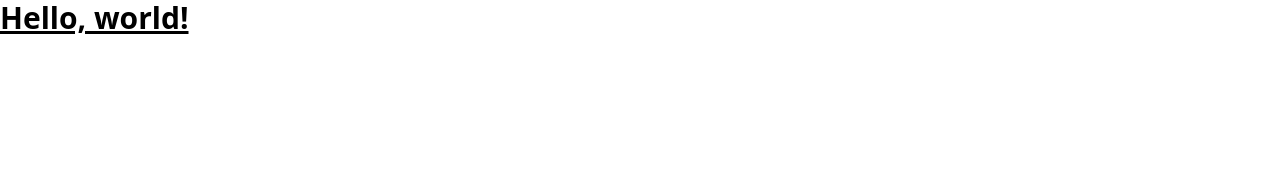
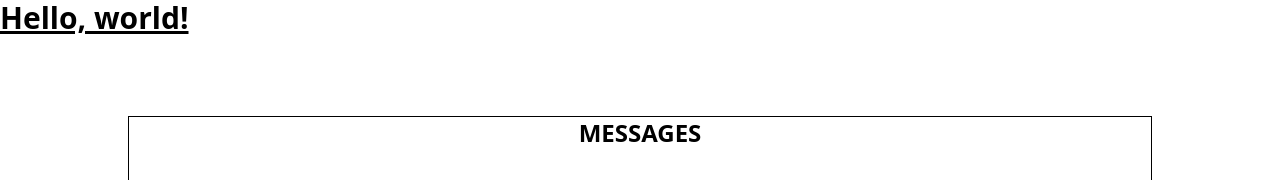
Before and after one commit to FirePhoenix555/chatapp, a website: page public/index.html in a window 1280 px wide. Shown: the top 180 px of the page. Drawn offline with Linux system fonts and the light colour scheme.

Commit message:
started building site

```diff
--- a/public/index.html
+++ b/public/index.html
@@ -10,5 +10,10 @@
 
     <body>
         <h1 class="text-3xl font-bold underline">Hello, world!</h1>
+        <div id="centerpiece" class="flex items-center justify-center w-screen h-screen">
+            <div class="border border-black w-[80%] min-w-[500px] h-[80%] min-h-fit">
+                <h1 class="text-2xl font-bold uppercase text-center">Messages</h1>
+            </div>
+        </div>
     </body>
 </html>
```
Also changed, not shown: public/ocss/styles.css.
